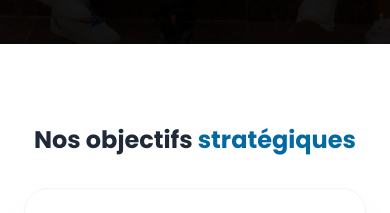
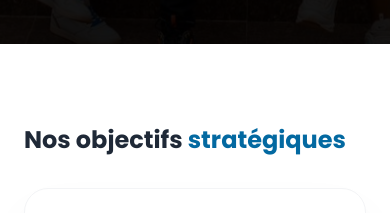
Before and after one commit to musanzi/oies-services, an Angular app: page / in a window 390 px wide. Shown: the part 800-1013 px from the top of the page. Built offline with nearby package versions, Linux system fonts and the light colour scheme.

Commit message:
style: remove text center

```diff
--- a/src/app/pages/home/components/goals/goals.component.html
+++ b/src/app/pages/home/components/goals/goals.component.html
@@ -1,7 +1,5 @@
 <div class="max-w-screen-lg mx-auto space-y-8 px-6 md:px-12 lg:px-20">
-  <h2 class="mt-4 text-center text-2xl font-bold text-gray-800 md:text-start">
-    Nos objectifs <span class="text-sky-700">stratégiques</span>
-  </h2>
+  <h2 class="mt-4 text-2xl font-bold text-gray-800">Nos objectifs <span class="text-sky-700">stratégiques</span></h2>
 
   <div class="mt-16 grid gap-8 sm:grid-cols-2 md:-mx-8 lg:grid-cols-3">
     @for (goal of goals; track $index) {
```
